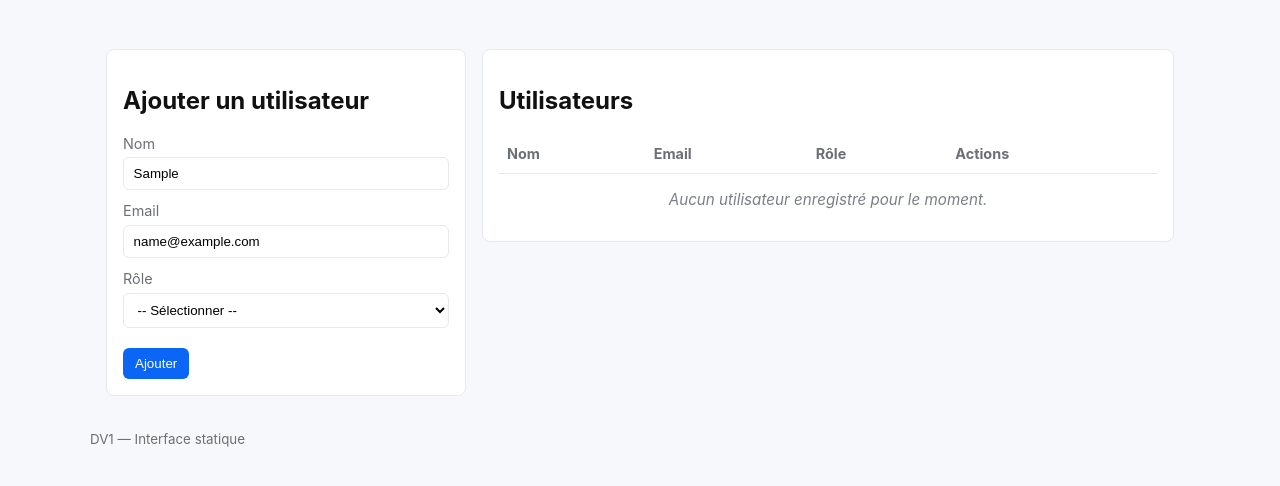
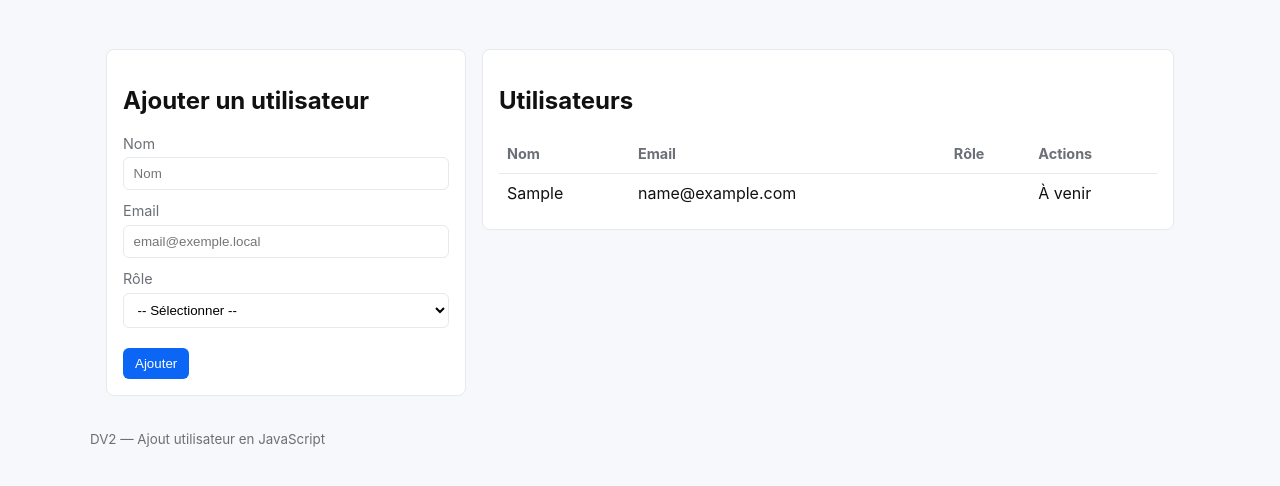
Before and after one commit to ckvachet/portfolio-lab-js, a plain HTML site: page 01-micro-dixie/index.html in a window 1280 px wide. Both pictures are taken after typing "Sample", "name@example.com" into the empty fields and a click on the button "Ajouter". Shown: the part 92-578 px from the top of the page. Drawn offline with Linux system fonts and the light colour scheme.

Commit message:
docs: DV2 — Ajout utilisateur en JavaScript (README + journal)

```diff
--- a/01-micro-dixie/index.html
+++ b/01-micro-dixie/index.html
@@ -18,20 +18,20 @@
 		<section class="layout">
 			<aside class="panel form-panel" aria-labelledby="form-title">
 				<h2 id="form-title">Ajouter un utilisateur</h2>
-				<form class="user-form">
+				<form id="userForm" class="user-form">
 					<label>
 						<span class="label-text">Nom</span>
-						<input type="text" name="name" placeholder="Nom">
+						<input id="userName" type="text" name="name" placeholder="Nom">
 					</label>
 
 					<label>
 						<span class="label-text">Email</span>
-						<input type="email" name="email" placeholder="email@exemple.local">
+						<input id="userEmail" type="email" name="email" placeholder="email@exemple.local">
 					</label>
 
 					<label>
 						<span class="label-text">Rôle</span>
-						<select name="role">
+						<select id="userRole" name="role">
 							<option value="">-- Sélectionner --</option>
 							<option>Administrateur</option>
 							<option>Éditeur</option>
@@ -57,7 +57,7 @@
 								<th>Actions</th>
 							</tr>
 						</thead>
-						<tbody>
+						<tbody id="usersTableBody">
 							<tr class="empty-state">
 								<td colspan="4">Aucun utilisateur enregistré pour le moment.</td>
 							</tr>
@@ -68,7 +68,10 @@
 		</section>
 	</main>
 
-	<footer class="site-footer container"><small>DV1 — Interface statique</small></footer>
+	<footer class="site-footer container"><small>DV2 — Ajout utilisateur en JavaScript</small></footer>
+</footer>
+
+	<script src="js/app.js"></script>
 
 </body>
 </html>
--- a/01-micro-dixie/js/app.js
+++ b/01-micro-dixie/js/app.js
@@ -0,0 +1,64 @@
+document.addEventListener('DOMContentLoaded', function () {
+	const form = document.getElementById('userForm');
+	const nameField = document.getElementById('userName');
+	const emailField = document.getElementById('userEmail');
+	const roleField = document.getElementById('userRole');
+	const tableBody = document.getElementById('usersTableBody');
+
+	if (!form) {
+		console.warn('userForm introuvable');
+		return;
+	}
+
+	// Ecouteur sur le formulaire
+	form.addEventListener('submit', function (event) {
+		event.preventDefault();
+
+		const values = {
+			name: nameField ? nameField.value : null,
+			email: emailField ? emailField.value : null,
+			role: roleField ? roleField.value : null
+		};
+
+		console.log('Valeurs du formulaire:', values);
+		// Création d'une nouvelle ligne dans le tableau
+		if (tableBody) {
+			// Supprimer l'état vide s'il existe
+			const empty = tableBody.querySelector('.empty-state');
+			if (empty) empty.remove();
+
+			const tr = document.createElement('tr');
+
+			const tdName = document.createElement('td');
+			tdName.textContent = values.name || '';
+			tr.appendChild(tdName);
+
+			const tdEmail = document.createElement('td');
+			tdEmail.textContent = values.email || '';
+			tr.appendChild(tdEmail);
+
+			const tdRole = document.createElement('td');
+			tdRole.textContent = values.role || '';
+			tr.appendChild(tdRole);
+
+			const tdActions = document.createElement('td');
+			tdActions.textContent = 'À venir';
+			tr.appendChild(tdActions);
+
+			tableBody.appendChild(tr);
+		}
+
+		// Réinitialiser le formulaire
+		form.reset();
+	});
+
+	// Rendre le bouton "Ajouter" déclencheur du submit si c'est un bouton type=button
+	const addButton = form.querySelector('button');
+	if (addButton) {
+		addButton.addEventListener('click', function (e) {
+			e.preventDefault();
+			// Déclenche l'événement submit sur le formulaire
+			form.dispatchEvent(new Event('submit', { bubbles: true, cancelable: true }));
+		});
+	}
+});
```
Also changed, not shown: 2 other files.
